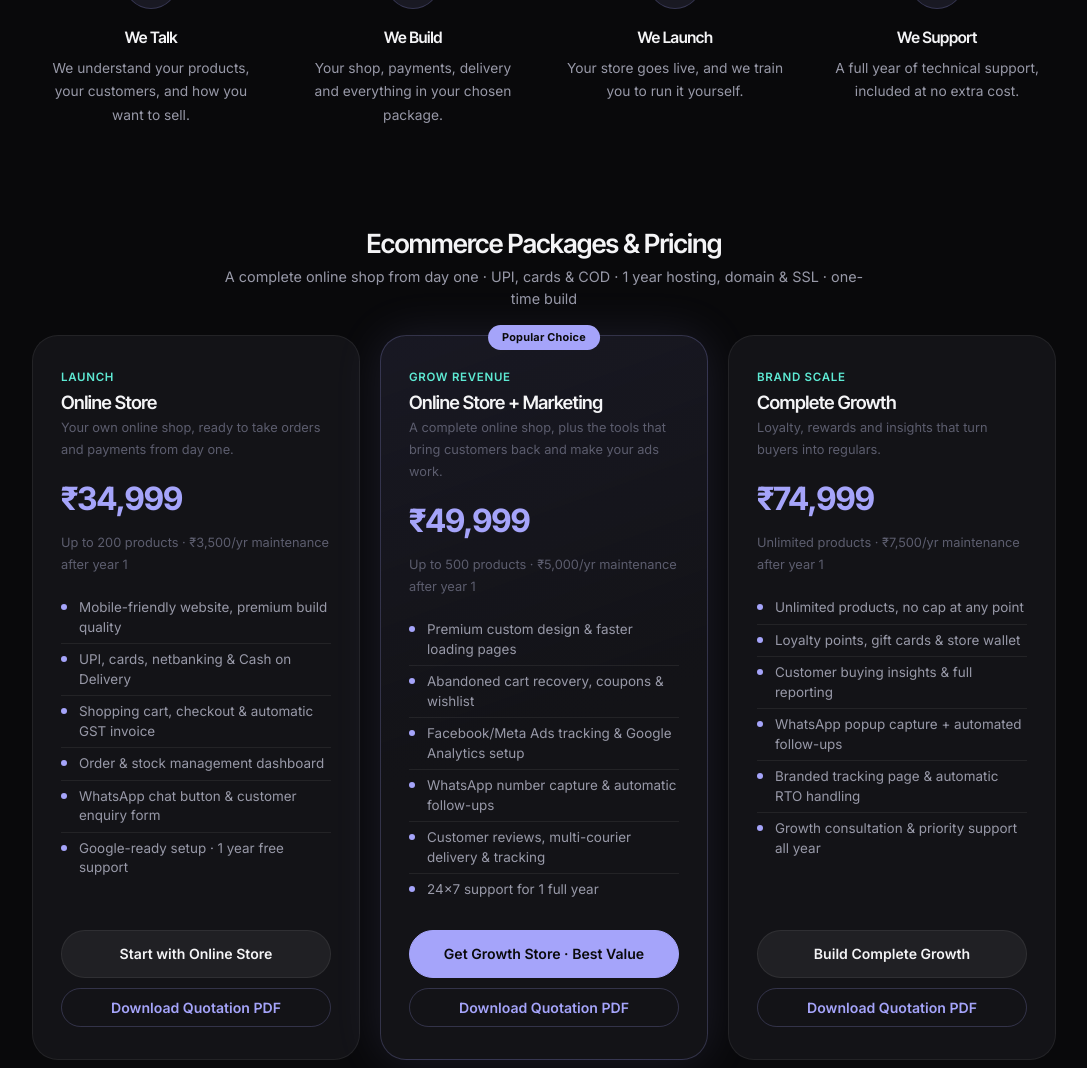
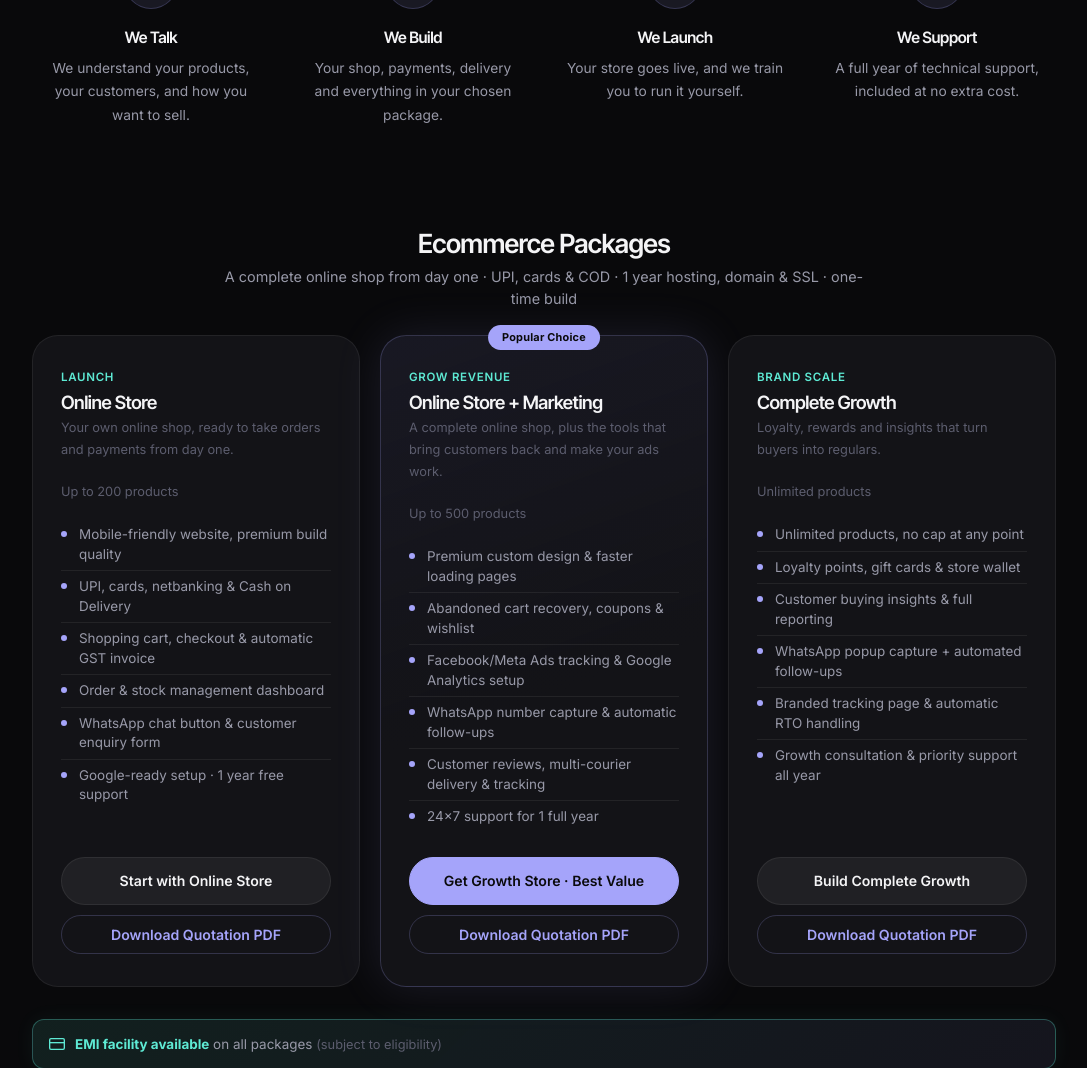
Before and after one commit to bthinkxdev/btx_dev, a Django app: page /services/ecommerce-development/ in a window 1280 px wide. Shown: the part 2160-3228 px from the top of the page, without its empty margins (96-1183 px from the left). Run offline with Django 4.2, Linux system fonts and the light colour scheme; parts of the project's set-up code (start-up, migrations or seed data) failed here and were passed over.

Commit message:
Price removed

```diff
--- a/new/contact.html
+++ b/new/contact.html
@@ -364,7 +364,7 @@
               <label class="form-label" for="projectType">Partnership Focus *</label>
               <select class="form-control" id="projectType" name="projectType" required>
                 <option value="">How can we partner with you?</option>
-                <option value="ultimate">Ultimate Package (₹99,999)</option>
+                <option value="ultimate">Ultimate Package</option>
                 <option value="ecommerce">E-commerce Website &amp; Mobile App</option>
                 <option value="marketing">Digital Marketing &amp; All-India Ads</option>
                 <option value="complete">Complete Package (Website + Marketing)</option>
--- a/templates/pages/contact.html
+++ b/templates/pages/contact.html
@@ -118,9 +118,9 @@
               <label class="form-label" for="projectType">Partnership Focus *</label>
               <select class="form-control" id="projectType" name="project_type" required>
                 <option value="">How can we partner with you?</option>
-                <option value="online-store">Online Store (₹34,999)</option>
-                <option value="online-store-marketing">Online Store + Marketing (₹49,999)</option>
-                <option value="complete-growth">Complete Growth Package (₹74,999)</option>
+                <option value="online-store">Online Store</option>
+                <option value="online-store-marketing">Online Store + Marketing</option>
+                <option value="complete-growth">Complete Growth Package</option>
                 <option value="marketing">Digital Marketing &amp; All-India Ads</option>
                 <option value="partner">Long-term Digital Partnership</option>
                 <option value="other">Not sure yet / Discuss on call</option>
--- a/templates/pages/index.html
+++ b/templates/pages/index.html
@@ -2,9 +2,9 @@
 {% load static %}
 
 {% block title %}Ecommerce Website Development & Digital Marketing Company in Kerala | BThinkX{% endblock %}
-{% block meta_description %}BThinkX builds high-converting e-commerce websites and runs Meta & Google ad campaigns for businesses in Trivandrum and across Kerala. Online stores from ₹34,999. Get a free quote.{% endblock %}
+{% block meta_description %}BThinkX builds high-converting e-commerce websites and runs Meta & Google ad campaigns for businesses in Trivandrum and across Kerala. Get a free quote.{% endblock %}
 {% block og_title %}Ecommerce Website Development & Digital Marketing Company in Kerala | BThinkX{% endblock %}
-{% block og_description %}High-converting e-commerce websites and performance marketing for businesses in Trivandrum and across Kerala. Online stores from ₹34,999.{% endblock %}
+{% block og_description %}High-converting e-commerce websites and performance marketing for businesses in Trivandrum and across Kerala. Get a free quote.{% endblock %}
 
 {% block content %}
 <!-- HERO -->
--- a/templates/pages/service_ecommerce.html
+++ b/templates/pages/service_ecommerce.html
@@ -2,9 +2,9 @@
 {% load static %}
 
 {% block title %}Ecommerce Website Development Company in Kerala | BThinkX{% endblock %}
-{% block meta_description %}BThinkX builds e-commerce websites for businesses in Trivandrum and across Kerala: payments, stock management, loyalty & marketing automation. Packages from ₹34,999.{% endblock %}
+{% block meta_description %}BThinkX builds e-commerce websites for businesses in Trivandrum and across Kerala: payments, stock management, loyalty & marketing automation. Get a free quote.{% endblock %}
 {% block og_title %}Ecommerce Website Development Company in Kerala | BThinkX{% endblock %}
-{% block og_description %}E-commerce websites with payments, stock management, and marketing automation built in. Packages from ₹34,999, serving Trivandrum and Kerala.{% endblock %}
+{% block og_description %}E-commerce websites with payments, stock management, and marketing automation built in, serving Trivandrum and Kerala. Get a free quote.{% endblock %}
 
 {% block extra_head %}
 <script type="application/ld+json">
@@ -19,9 +19,9 @@
     "@type": "OfferCatalog",
     "name": "Ecommerce Website Packages",
     "itemListElement": [
-      {"@type": "Offer", "name": "Online Store", "price": "34999", "priceCurrency": "INR"},
-      {"@type": "Offer", "name": "Online Store + Marketing", "price": "49999", "priceCurrency": "INR"},
-      {"@type": "Offer", "name": "Complete Growth", "price": "74999", "priceCurrency": "INR"}
+      {"@type": "Offer", "name": "Online Store"},
+      {"@type": "Offer", "name": "Online Store + Marketing"},
+      {"@type": "Offer", "name": "Complete Growth"}
     ]
   }
 }
@@ -42,10 +42,10 @@
   "@context": "https://schema.org",
   "@type": "FAQPage",
   "mainEntity": [
-    {"@type": "Question", "name": "How much does an ecommerce website cost?", "acceptedAnswer": {"@type": "Answer", "text": "BThinkX's ecommerce packages start at ₹34,999 for Online Store (up to 200 products) and go up to ₹74,999 for Complete Growth (unlimited products, loyalty & rewards). Online Store + Marketing sits in between at ₹49,999."}},
+    {"@type": "Question", "name": "How much does an ecommerce website cost?", "acceptedAnswer": {"@type": "Answer", "text": "Cost depends on your product catalog, features and growth goals. BThinkX offers three packages — Online Store, Online Store + Marketing, and Complete Growth — each scoped to a different stage of growth. Get a free personalized quote and we'll walk you through the right fit and pricing."}},
     {"@type": "Question", "name": "How long does ecommerce website development take?", "acceptedAnswer": {"@type": "Answer", "text": "Timelines depend on the package and your product catalog, but a typical e-commerce build takes 8 to 16 weeks from kickoff to launch."}},
     {"@type": "Question", "name": "Can you integrate payment gateways and Cash on Delivery?", "acceptedAnswer": {"@type": "Answer", "text": "Yes. Every package includes UPI, card and netbanking payments plus Cash on Delivery, set up and tested before launch."}},
-    {"@type": "Question", "name": "Do you provide ongoing maintenance and support?", "acceptedAnswer": {"@type": "Answer", "text": "Yes. First year support is included free with every package. After that, annual maintenance starts at ₹3,500/year depending on your package."}},
+    {"@type": "Question", "name": "Do you provide ongoing maintenance and support?", "acceptedAnswer": {"@type": "Answer", "text": "Yes. First year support is included free with every package. After that, annual maintenance pricing depends on your package — ask us for details."}},
     {"@type": "Question", "name": "Can I upgrade to a higher package later?", "acceptedAnswer": {"@type": "Answer", "text": "Yes. You can start with Online Store and upgrade to Online Store + Marketing or Complete Growth as your business grows — talk to us about migrating your existing catalog and data."}},
     {"@type": "Question", "name": "Do you offer SEO with the ecommerce website?", "acceptedAnswer": {"@type": "Answer", "text": "Every package includes a Google-ready, SEO-friendly setup, and the Online Store + Marketing and Complete Growth packages add Google Analytics and Meta Ads tracking for deeper visibility."}}
   ]
@@ -65,10 +65,10 @@
     </nav>
     <div class="badge animate-up" style="margin: 0 0 18px;">Ecommerce Website Development</div>
     <h1 class="animate-up delay-1">Ecommerce Website Development Company in Kerala</h1>
-    <p class="animate-up delay-2">If you're taking orders through WhatsApp messages and Instagram DMs, you're losing sales every day. BThinkX builds e-commerce websites for businesses in Trivandrum and across Kerala, from a straightforward online store to a full growth system with loyalty and marketing automation built in. <strong style="color:var(--text-primary)">Packages from ₹34,999.</strong></p>
+    <p class="animate-up delay-2">If you're taking orders through WhatsApp messages and Instagram DMs, you're losing sales every day. BThinkX builds e-commerce websites for businesses in Trivandrum and across Kerala, from a straightforward online store to a full growth system with loyalty and marketing automation built in.</p>
     <div class="cta-actions animate-up delay-3" style="margin-top: 24px;">
       <a href="{% url 'pages:contact' %}?service=complete-growth" class="btn btn-primary btn-lg">Get a Free Quote</a>
-      <button type="button" class="btn btn-secondary btn-lg" data-open-quote-popup data-package="complete-growth" data-package-label="Complete Growth · ₹74,999">Download a Quotation PDF</button>
+      <button type="button" class="btn btn-secondary btn-lg" data-open-quote-popup data-package="complete-growth" data-package-label="Complete Growth">Download a Quotation PDF</button>
     </div>
   </div>
 </div>
@@ -168,7 +168,7 @@
 <section style="padding-top: 0;">
   <div class="container">
     <div class="svc-intro animate-up">
-      <h2>Ecommerce Packages &amp; Pricing</h2>
+      <h2>Ecommerce Packages</h2>
       <p class="svc-intro-lead">A complete online shop from day one · UPI, cards &amp; COD · 1 year hosting, domain &amp; SSL · one-time build</p>
     </div>
 
@@ -177,8 +177,7 @@
         <span class="plan-tag">Launch</span>
         <h3>Online Store</h3>
         <p class="plan-sub">Your own online shop, ready to take orders and payments from day one.</p>
-        <div class="price">₹34,999</div>
-        <p class="price-note">Up to 200 products · ₹3,500/yr maintenance after year 1</p>
+        <p class="price-note">Up to 200 products</p>
         <ul class="pricing-list">
           <li>Mobile-friendly website, premium build quality</li>
           <li>UPI, cards, netbanking &amp; Cash on Delivery</li>
@@ -189,7 +188,7 @@
         </ul>
         <div style="display:flex;flex-direction:column;gap:10px;margin-top:auto;">
           <a href="{% url 'pages:contact' %}?service=online-store" class="btn btn-secondary">Start with Online Store</a>
-          <button type="button" class="btn btn-ghost" data-open-quote-popup data-package="online-store" data-package-label="Online Store · ₹34,999">Download Quotation PDF</button>
+          <button type="button" class="btn btn-ghost" data-open-quote-popup data-package="online-store" data-package-label="Online Store">Download Quotation PDF</button>
         </div>
       </article>
 
@@ -198,8 +197,7 @@
         <span class="plan-tag">Grow revenue</span>
         <h3>Online Store + Marketing</h3>
         <p class="plan-sub">A complete online shop, plus the tools that bring customers back and make your ads work.</p>
-        <div class="price">₹49,999</div>
-        <p class="price-note">Up to 500 products · ₹5,000/yr maintenance after year 1</p>
+        <p class="price-note">Up to 500 products</p>
         <ul class="pricing-list">
           <li>Premium custom design &amp; faster loading pages</li>
           <li>Abandoned cart recovery, coupons &amp; wishlist</li>
@@ -210,7 +208,7 @@
         </ul>
         <div style="display:flex;flex-direction:column;gap:10px;margin-top:auto;">
           <a href="{% url 'pages:contact' %}?service=online-store-marketing" class="btn btn-primary">Get Growth Store · Best Value</a>
-          <button type="button" class="btn btn-ghost" data-open-quote-popup data-package="online-store-marketing" data-package-label="Online Store + Marketing · ₹49,999">Download Quotation PDF</button>
+          <button type="button" class="btn btn-ghost" data-open-quote-popup data-package="online-store-marketing" data-package-label="Online Store + Marketing">Download Quotation PDF</button>
         </div>
       </article>
 
@@ -218,8 +216,7 @@
         <span class="plan-tag">Brand scale</span>
         <h3>Complete Growth</h3>
         <p class="plan-sub">Loyalty, rewards and insights that turn buyers into regulars.</p>
-        <div class="price">₹74,999</div>
-        <p class="price-note">Unlimited products · ₹7,500/yr maintenance after year 1</p>
+        <p class="price-note">Unlimited products</p>
         <ul class="pricing-list">
           <li>Unlimited products, no cap at any point</li>
           <li>Loyalty points, gift cards &amp; store wallet</li>
@@ -230,7 +227,7 @@
         </ul>
         <div style="display:flex;flex-direction:column;gap:10px;margin-top:auto;">
           <a href="{% url 'pages:contact' %}?service=complete-growth" class="btn btn-secondary">Build Complete Growth</a>
-          <button type="button" class="btn btn-ghost" data-open-quote-popup data-package="complete-growth" data-package-label="Complete Growth · ₹74,999">Download Quotation PDF</button>
+          <button type="button" class="btn btn-ghost" data-open-quote-popup data-package="complete-growth" data-package-label="Complete Growth">Download Quotation PDF</button>
         </div>
       </article>
     </div>
@@ -242,14 +239,12 @@
           <h4>Bulk Product Upload</h4>
           <p>Excel/CSV import, ideal for 100+ SKU catalogs. One-time setup.</p>
         </div>
-        <span class="addon-price">+ ₹5,000</span>
       </div>
       <div class="addon-card">
         <div>
           <h4>Dark &amp; Light Mode Toggle</h4>
           <p>Modern UI switch improves trust &amp; time-on-site.</p>
         </div>
-        <span class="addon-price">+ ₹5,000</span>
       </div>
     </div>
   </div>
@@ -270,7 +265,7 @@
     <div class="faq-grid">
       <div class="faq-item animate-up delay-1">
         <div class="faq-question">How much does an ecommerce website cost?<span class="faq-toggle">+</span></div>
-        <div class="faq-answer">Our ecommerce packages start at ₹34,999 for Online Store (up to 200 products) and go up to ₹74,999 for Complete Growth (unlimited products, loyalty &amp; rewards). Online Store + Marketing sits in between at ₹49,999.</div>
+        <div class="faq-answer">Cost depends on your product catalog, features and growth goals. We offer three packages — Online Store, Online Store + Marketing, and Complete Growth — each scoped to a different stage of growth. Get a free personalized quote and we'll walk you through the right fit and pricing.</div>
       </div>
       <div class="faq-item animate-up delay-2">
         <div class="faq-question">How long does ecommerce website development take?<span class="faq-toggle">+</span></div>
@@ -282,7 +277,7 @@
       </div>
       <div class="faq-item animate-up delay-4">
         <div class="faq-question">Do you provide ongoing maintenance and support?<span class="faq-toggle">+</span></div>
-        <div class="faq-answer">Yes. First year support is included free with every package. After that, annual maintenance starts at ₹3,500/year depending on your package.</div>
+        <div class="faq-answer">Yes. First year support is included free with every package. After that, annual maintenance pricing depends on your package — ask us for details.</div>
       </div>
       <div class="faq-item animate-up delay-1">
         <div class="faq-question">Can I upgrade to a higher package later?<span class="faq-toggle">+</span></div>
@@ -333,7 +328,7 @@
         <a href="{% url 'pages:service_digital_marketing' %}" style="color:var(--accent)">See our Digital Marketing packages →</a></p>
       <div class="cta-actions">
         <a href="{% url 'pages:contact' %}?service=complete-growth" class="btn btn-primary btn-lg">Get a Free Quote</a>
-        <button type="button" class="btn btn-secondary btn-lg" data-open-quote-popup data-package="complete-growth" data-package-label="Complete Growth · ₹74,999">Download a Quotation PDF</button>
+        <button type="button" class="btn btn-secondary btn-lg" data-open-quote-popup data-package="complete-growth" data-package-label="Complete Growth">Download a Quotation PDF</button>
       </div>
     </div>
   </div>
```
Also changed, not shown: new/services.html (+0 -54 lines), templates/pages/service_digital_marketing.html (+10 -14 lines), templates/pages/services.html (+3 -7 lines).
